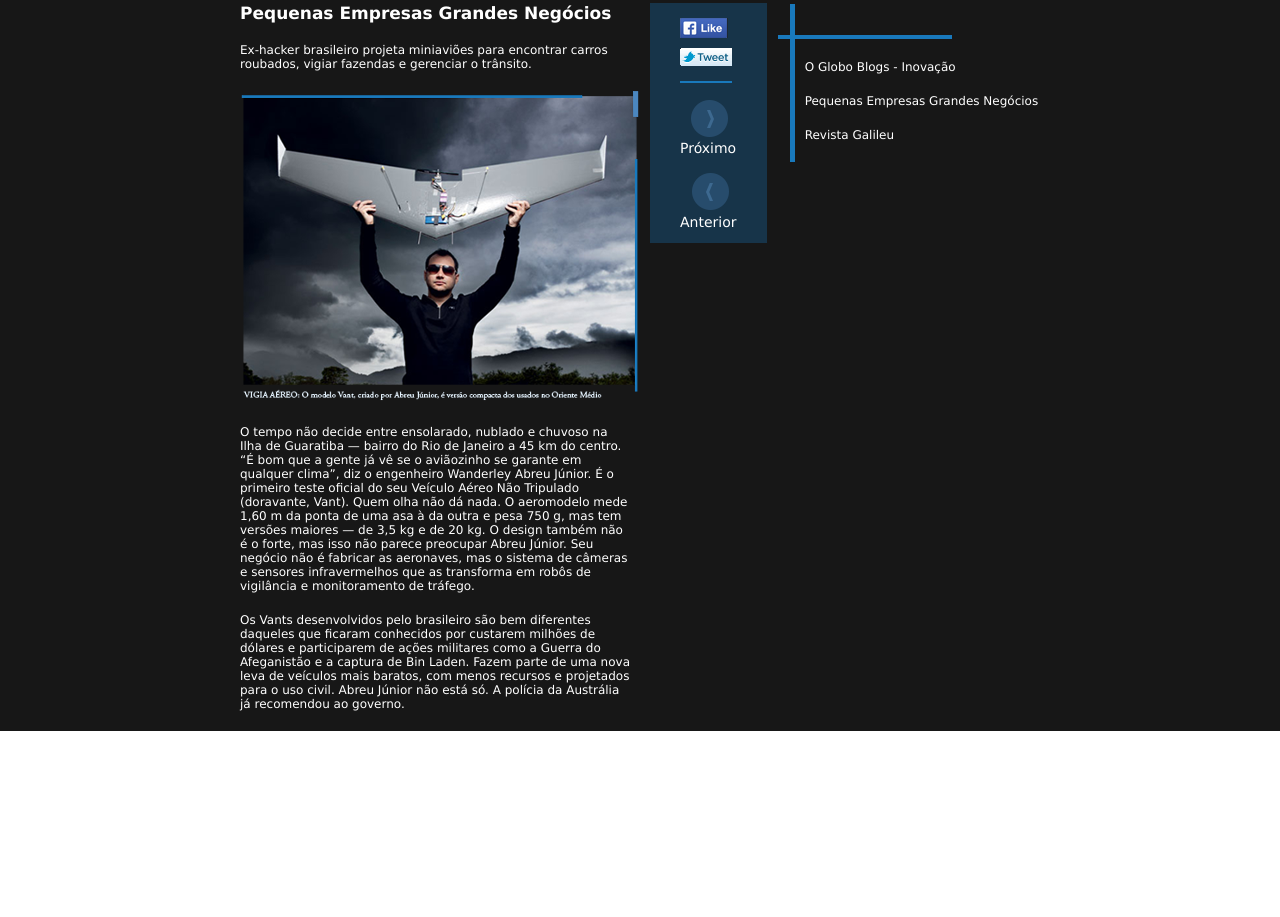
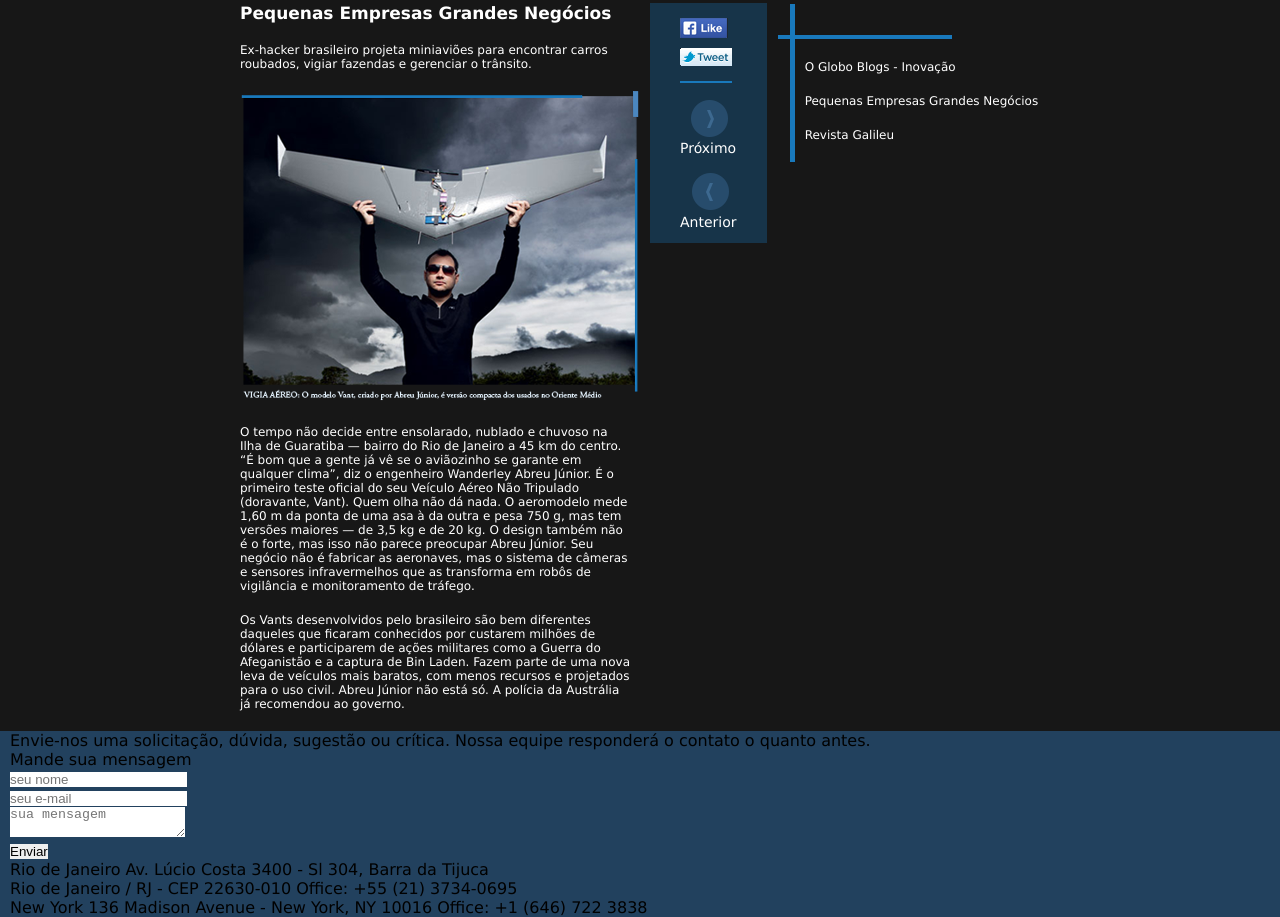
Before and after one commit to rodrigoIdei4/storm, a website: page index.html in a window 1280 px wide. Shown: the part 584-1501 px from the top of the page. Before the commit the page ends 1315 px from the top, so only its background shows below. Drawn offline with nearby package versions, Linux system fonts and the light colour scheme; files whose address does not match are found by name.

Commit message:
Estrutura da seção Contato

```diff
--- a/index.html
+++ b/index.html
@@ -57,7 +57,31 @@
 				</section>
 			</section>
 			<section id="contato">
-
+				<p class="chamada">Envie-nos uma solicitação, dúvida, sugestão ou crítica. Nossa equipe responderá o contato o quanto antes.</p>
+				<div class="dados-contato">
+					<form action="" method="POST">
+						<fieldset>
+							<p>Mande sua mensagem</p>
+							<p><input type="text" name="formName" id="nome" placeholder="seu nome" /></p>
+							<p><input type="email" name="formEmail" id="email" placeholder="seu e-mail" /></p>
+							<p><textarea name="formMsg" id="mensagem" placeholder="sua mensagem"></textarea></p>
+							<p><input type="submit" id="send_message" value="Enviar" /></p>
+						</fieldset>
+					</form>
+					<ul>
+						<li>
+							<span class="cidade">Rio de Janeiro</span>
+							<span class="endereco">Av. Lúcio Costa 3400 - Sl 304, Barra da Tijuca<br />
+							Rio de Janeiro / RJ - CEP 22630-010</span>
+							<span class="telefone">Office: +55 (21) 3734-0695</span>
+						</li>
+						<li>
+							<span class="cidade">New York</span>
+							<span class="endereco">136 Madison Avenue - New York, NY 10016</span>
+							<span class="telefone">Office: +1 (646) 722 3838</span>
+						</li>
+					</ul>
+				</div>
 			</section>
 		</article>
 
--- a/sass/estilo.scss
+++ b/sass/estilo.scss
@@ -199,5 +199,10 @@ body{
 				}
 			}
 		}
+		#contato{
+			@include zen-grid-item(12, 1);
+			clear: both;
+			background: #22415e;
+		}
 	}
 }
```
Also changed, not shown: css/estilo.css.
